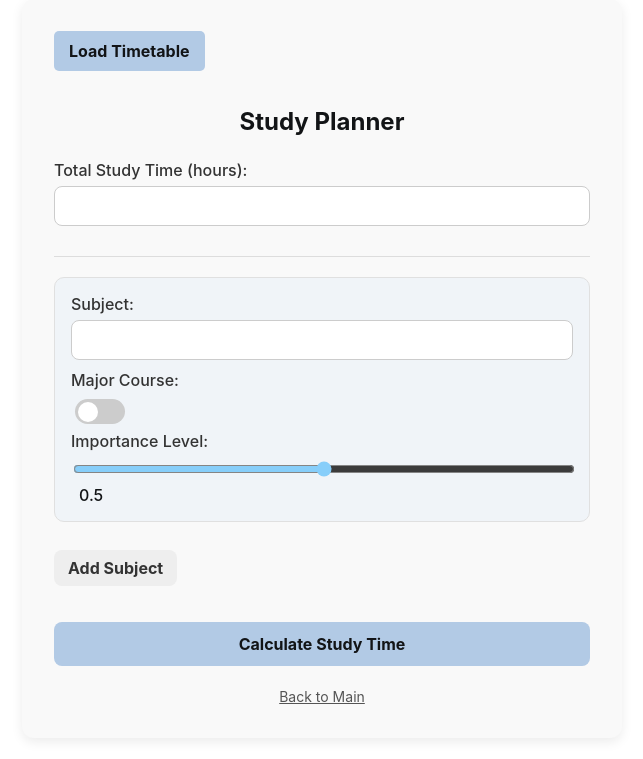
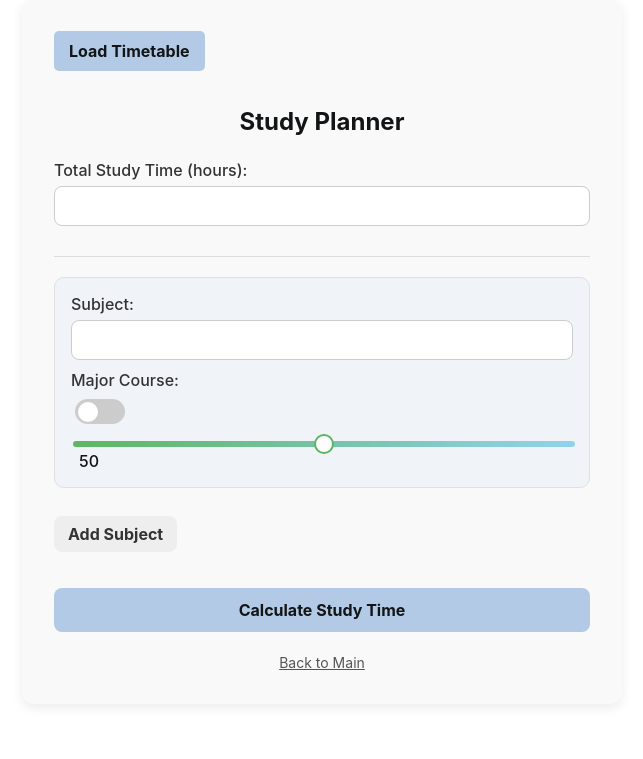
Before and after one commit to hndn00/junior, a Flask app: page /plan in a window 1280 px wide. Shown: the part 41-800 px from the top of the page, without its empty margins (318-961 px from the left). Run offline with Flask 3, Linux system fonts and the light colour scheme; some web fonts are replaced.

Commit message:
Chore: Impotance level style

```diff
--- a/static/style.css
+++ b/static/style.css
@@ -90,10 +90,69 @@ input[type="number"] {
 
 /* 슬라이더 */
 input[type="range"] {
-    width: 100%;
-    margin-top: 4px;
-    margin-bottom: 8px;
-    accent-color: #87cefa;
+    -webkit-appearance: none; /* 기본 슬라이더 스타일 제거 */
+    appearance: none;
+    width: 100%; /* 슬라이더 폭 */
+    height: 6px; /* 슬라이더 높이 */
+    border-radius: 5px; /* 둥글게 처리 */
+    background: linear-gradient(to right, #4caf50, #87ceeb); /* 색상 그라디언트 */
+    outline: none;
+    opacity: 0.9; /* 불투명도를 낮춰서 부드러운 느낌 */
+    transition: opacity 0.2s;
+    cursor: pointer;
+}
+
+input[type="range"]:hover {
+    opacity: 1; /* 마우스 올렸을 때 불투명도 상승 */
+}
+
+input[type="range"]::-webkit-slider-thumb {
+    -webkit-appearance: none; /* 기본 스타일 제거 */
+    appearance: none;
+    width: 20px; /* 슬라이더 핸들 크기 */
+    height: 20px;
+    border-radius: 50%; /* 둥근 핸들 */
+    background: #ffffff; /* 핸들 색상 */
+    border: 2px solid #4caf50; /* 핸들 테두리 */
+    cursor: pointer;
+    transition: background 0.2s, transform 0.2s;
+}
+
+input[type="range"]::-webkit-slider-thumb:hover {
+    background: #87ceeb; /* 핸들 호버 색상 */
+    transform: scale(1.2); /* 크기 확대 효과 */
+}
+
+input[type="range"]::-moz-range-thumb {
+    width: 20px;
+    height: 20px;
+    border: none;
+    border-radius: 50%;
+    background: #ffffff;
+    border: 2px solid #4caf50;
+    cursor: pointer;
+    transition: background 0.2s, transform 0.2s;
+}
+
+input[type="range"]::-moz-range-thumb:hover {
+    background: #87ceeb;
+    transform: scale(1.2);
+}
+
+input[type="range"]::-ms-thumb {
+    width: 20px;
+    height: 20px;
+    border: none;
+    border-radius: 50%;
+    background: #ffffff;
+    border: 2px solid #4caf50;
+    cursor: pointer;
+    transition: background 0.2s, transform 0.2s;
+}
+
+input[type="range"]::-ms-thumb:hover {
+    background: #87ceeb;
+    transform: scale(1.2);
 }
 
 /* 슬라이더 값 표시 */
--- a/templates/index.html
+++ b/templates/index.html
@@ -113,9 +113,10 @@
                 <label for="major1">Major Course:</label>
                 <input type="checkbox" id="major1" name="major" class="toggle-btn">
 
-                <label for="weight1">Importance Level:</label>
-                <input type="range" id="weight1" name="weight" min="0" max="1" step="0.1" value="0.5" oninput="updateSliderValue('sliderValue1', this.value)">
-                <span id="sliderValue1">0.5</span>
+                <!-- 중요도 슬라이더 -->
+                <input type="range" id="weight1" name="weight" min="0" max="100" step="1" value="50"
+                       oninput="updateSliderValue('sliderValue1', this.value)">
+                <span id="sliderValue1">50</span>
             </div>
         </div>
         <button type="button" onclick="addSubject()">Add Subject</button><br><br>
@@ -178,11 +179,18 @@
         <input type="checkbox" id="major${subjectCount}" name="major" class="toggle-btn">
 
         <label for="weight${subjectCount}">Importance Level:</label>
-                <input type="range" id="weight${subjectCount}" name="weight" min="0" max="1" step="0.1" value="0.5" oninput="updateSliderValue('sliderValue${subjectCount}', this.value)">
-                <span id="sliderValue${subjectCount}">0.5</span>
+        <input type="range" id="weight${subjectCount}" name="weight" min="0" max="100" step="1" value="50"
+               oninput="updateSliderValue('sliderValue${subjectCount}', this.value)">
+        <span id="sliderValue${subjectCount}">50</span>
     `;
         document.getElementById('subjects').appendChild(div);
     }
 </script>
+<script>
+    // 슬라이더 값 업데이트 함수 (0~100 사이 값 표시)
+    function updateSliderValue(spanId, value) {
+        document.getElementById(spanId).innerText = value;
+    }
+</script>
 </body>
 </html>
```
Lines whose indentation alone changed are shown as unchanged.
